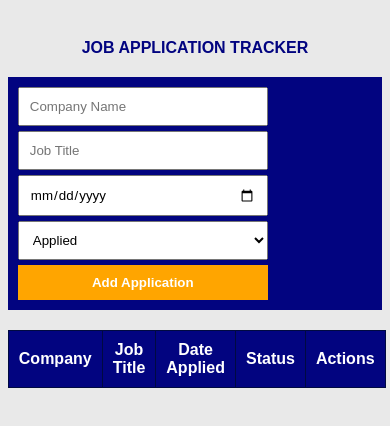
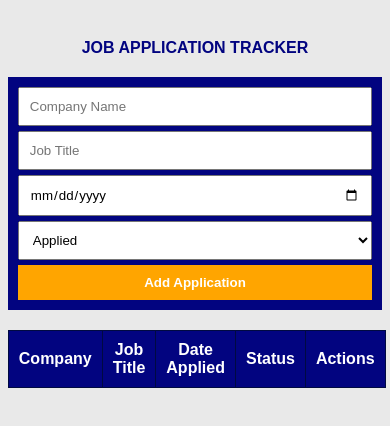
Before and after one commit to MoketeTyabekana/job-application-tracker, a plain HTML site: page index.html in a window 390 px wide. Drawn offline with Linux system fonts and the light colour scheme.

Commit message:
Set the width of the input fields to 100%

```diff
--- a/styles.css
+++ b/styles.css
@@ -105,4 +105,9 @@ form{
   gap: 5px;
 }
 
+input,select,button{
+  padding: 10px;
+  width: 100%;
 }
+
+}
```
